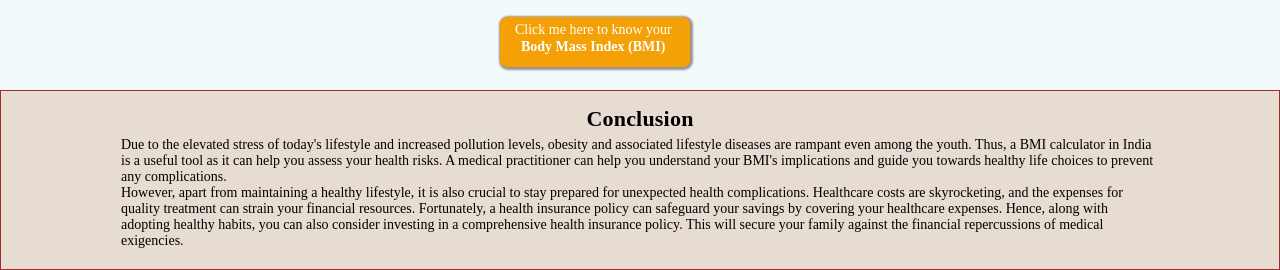
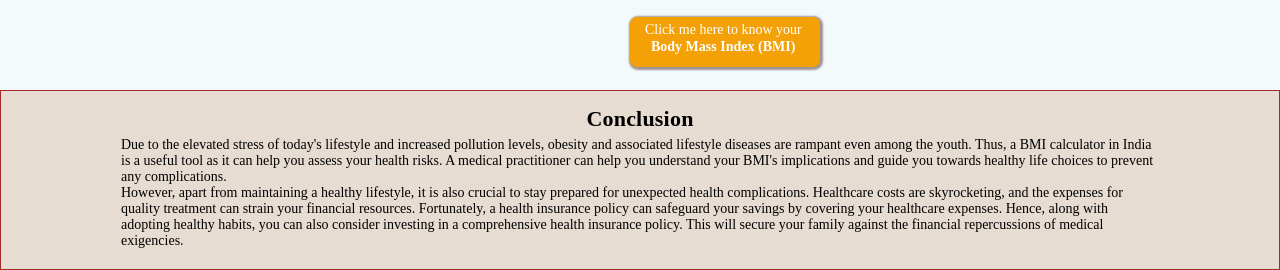
Before and after one commit to sdsanthosh0831/BMI-Calculator, a plain HTML site: page index.html in a window 1280 px wide. Shown: the part 1918-2188 px from the top of the page. Drawn offline with Linux system fonts and the light colour scheme.

Commit message:
Update BMIProject.css

```diff
--- a/BMIProject.css
+++ b/BMIProject.css
@@ -761,7 +761,7 @@ header>nav>#headder>p{
     /* border: 2px solid red; */
     position: absolute;
     top: 400px;
-    left: 500px;
+    left: 630px;
     border-radius: 7px;
     background-color: rgb(244, 161, 8);
     box-shadow: 1px 1px 2px 2px rgb(158, 147, 147);
```
